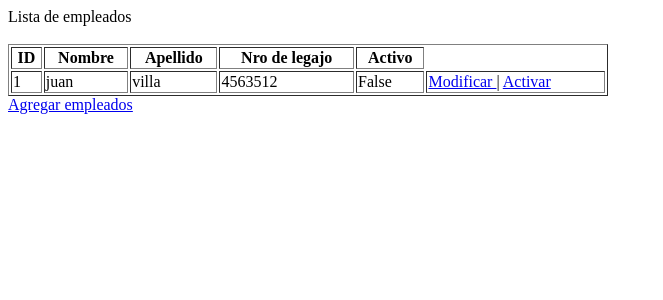
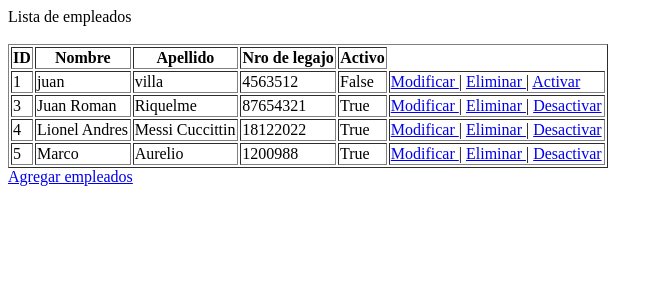
Before and after one commit to TinchoARS/BibliotecaWebApp, a Django app: page /biblioteca/empleados/listado/ in a window 1280 px wide. Shown: the top 300 px of the page, without its empty margins (0-663 px from the left). Run offline with Django 4.2, Linux system fonts and the light colour scheme; data comes from the database, SQL or seed files in the repository.

Commit message:
testeado y andando empleado, tambien agregue un boton para eliminar el registro

```diff
--- a/biblioteca/templates/biblioteca/listado_empleados.html
+++ b/biblioteca/templates/biblioteca/listado_empleados.html
@@ -35,6 +35,10 @@
                                 Modificar
                             </a>
                             |
+                            <a href="{% url 'eliminar_empleado' empleado.id %}">
+                                Eliminar
+                            </a>
+                            |
                             {% if empleado.activo %}
                                 <a href="{% url 'desactivar_empleado' empleado.id %}">
                                     Desactivar
@@ -51,7 +55,7 @@
                 {% endfor %}
 
             </table>
-    <a href="{% url 'registrar_empleadox' %}">
+    <a href="{% url 'registrar_empleado' %}">
         Agregar empleados
     </a>
     </body>
--- a/biblioteca/urls.py
+++ b/biblioteca/urls.py
@@ -1,10 +1,11 @@
 from django.urls import path
-from .views import registrar_empleado, desactivar_empleado, desactivar_autor, activar_empleado, listado_empleados, listado_autores, actualizar_datos_empleado, nuevo_autores, actualizar_autores, activar_autor
+from .views import registrar_empleado, desactivar_empleado, desactivar_autor, activar_empleado, eliminar_empleado, listado_empleados, listado_autores, actualizar_datos_empleado, nuevo_autores, actualizar_autores, activar_autor
 
 urlpatterns = [
     path('empleados/registrar',registrar_empleado, name='registrar_empleado'),
     path('empleados/desactivar/<int:id>', desactivar_empleado, name='desactivar_empleado'),
     path('empleados/activar/<int:id>', activar_empleado, name='activar_empleado'),
+    path('empleados/eliminar/<int:id>', eliminar_empleado, name='eliminar_empleado'),
     path('empleados/listado/', listado_empleados, name='listado_empleados'),
     path('empleados/actualizar/<int:empleado_id>', actualizar_datos_empleado, name='actualizar_empleado'),
     path('autores/desactivar/<int:autor_id>', desactivar_autor, name='desactivar_autor'),
--- a/biblioteca/views.py
+++ b/biblioteca/views.py
@@ -33,6 +33,11 @@ def activar_empleado(request, id):
         empleado.activo = True
         empleado.save()
 
+    return redirect("listado_empleados")
+
+def eliminar_empleado(request, id):
+    empleado = get_object_or_404(Empleado, id=id)
+    empleado.delete()
     return redirect("listado_empleados")
 
 def registrar_empleado(request):
```
Also changed, not shown: db.sqlite3.
